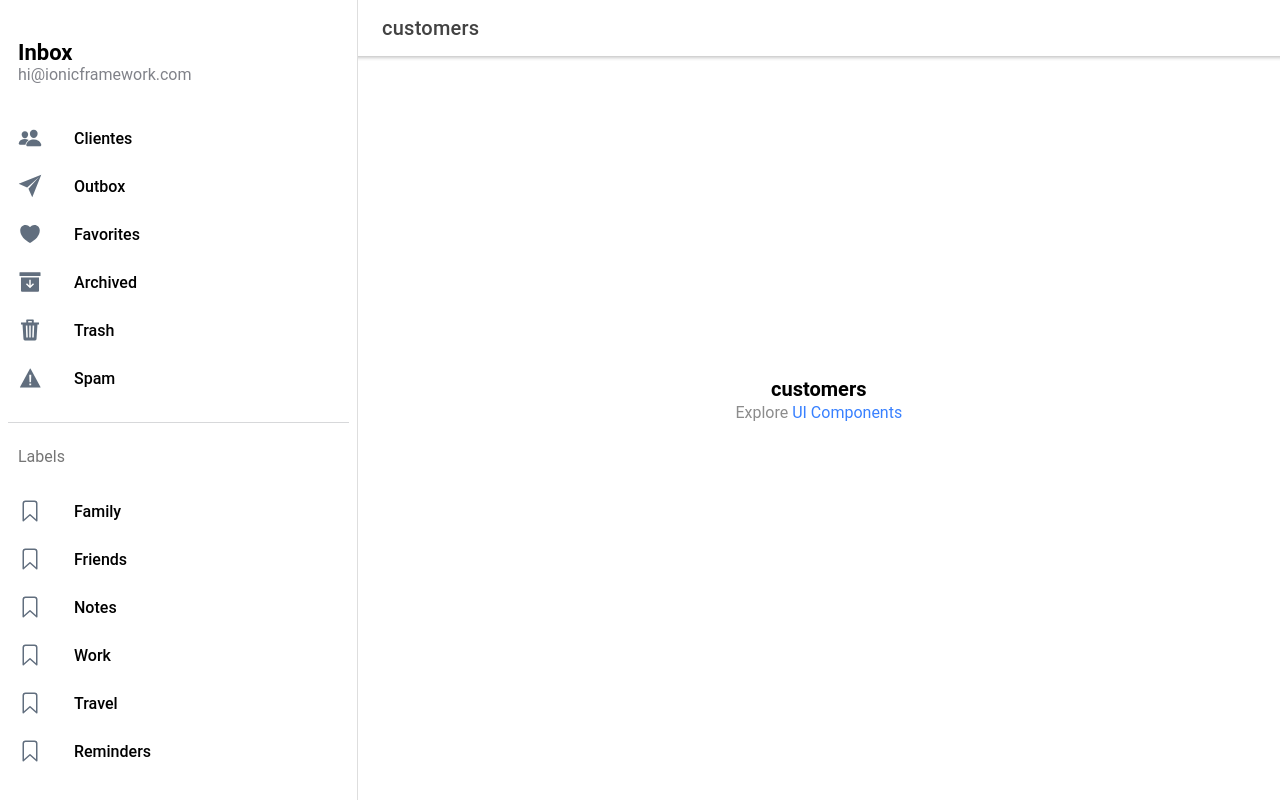
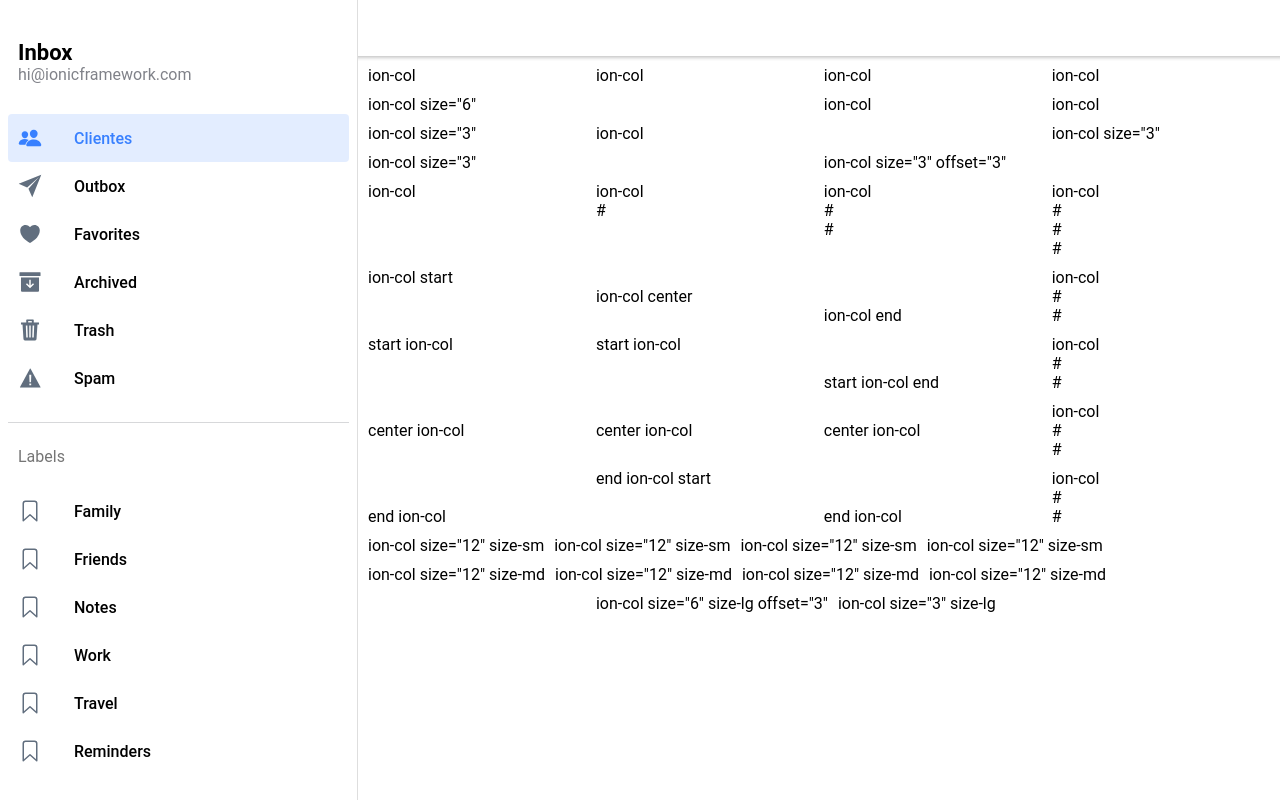
Before and after one commit to FernandoQuispeVillca/cursoreact, a React (Create React App) app: page /page/customers in a window 1280 px wide. Built offline with nearby package versions, Linux system fonts and the light colour scheme.

Commit message:
+add component grid

```diff
--- a/src/App.tsx
+++ b/src/App.tsx
@@ -3,6 +3,7 @@
 import { Redirect, Route } from 'react-router-dom';
 import Menu from './components/Menu';
 import Page from './pages/Page';
+import CustomerList from './pages/customer/CustomerList';
 
 /* Core CSS required for Ionic components to work properly */
 import '@ionic/react/css/core.css';
@@ -33,10 +34,10 @@
           <Menu />
           <IonRouterOutlet id="main">
             <Route path="/" exact={true}>
-              <Redirect to="/page/Inbox" />
+              <Redirect to="/page/customers" />
             </Route>
-            <Route path="/page/:name" exact={true}>
-              <Page />
+            <Route path="/page/customers" exact={true}>
+            <CustomerList />
             </Route>
           </IonRouterOutlet>
         </IonSplitPane>
--- a/src/components/Menu.tsx
+++ b/src/components/Menu.tsx
@@ -24,7 +24,7 @@
 const appPages: AppPage[] = [
   {
     title: 'Clientes',
-    url: '/page/Clientes',
+    url: '/page/customers',
     iosIcon: peopleOutline,
     mdIcon: people
   },
--- /dev/null
+++ b/src/pages/customer/CustomerList.tsx
@@ -0,0 +1,167 @@
+import { IonButtons, IonCol, IonContent, IonGrid, IonHeader, IonMenuButton, IonPage, IonRow, IonTitle, IonToolbar } from '@ionic/react';
+import { useParams } from 'react-router';
+import ExploreContainer from '../../components/ExploreContainer';
+// import './CustomerList.css';
+
+const CustomerList: React.FC = () => {
+
+  const { name } = useParams<{ name: string; }>();
+
+  return (
+    <IonPage>
+      <IonHeader>
+        <IonToolbar>
+          <IonButtons slot="start">
+            <IonMenuButton />
+          </IonButtons>
+          <IonTitle>{name}</IonTitle>
+        </IonToolbar>
+      </IonHeader>
+
+      <IonContent fullscreen>
+        <IonHeader collapse="condense">
+          <IonToolbar>
+            <IonTitle size="large">{name}</IonTitle>
+          </IonToolbar>
+        </IonHeader>
+
+
+        <IonGrid>
+          <IonRow>
+            <IonCol>ion-col</IonCol>
+            <IonCol>ion-col</IonCol>
+            <IonCol>ion-col</IonCol>
+            <IonCol>ion-col</IonCol>
+          </IonRow>
+
+          <IonRow>
+            <IonCol size="6">ion-col size="6"</IonCol>
+            <IonCol>ion-col</IonCol>
+            <IonCol>ion-col</IonCol>
+          </IonRow>
+
+          <IonRow>
+            <IonCol size="3">ion-col size="3"</IonCol>
+            <IonCol>ion-col</IonCol>
+            <IonCol size="3">ion-col size="3"</IonCol>
+          </IonRow>
+
+          <IonRow>
+            <IonCol size="3">ion-col size="3"</IonCol>
+            <IonCol size="3" offset="3">
+              ion-col size="3" offset="3"
+            </IonCol>
+          </IonRow>
+
+          <IonRow>
+            <IonCol>ion-col</IonCol>
+            <IonCol>
+              ion-col
+              <br />#
+            </IonCol>
+            <IonCol>
+              ion-col
+              <br />#
+              <br />#
+            </IonCol>
+            <IonCol>
+              ion-col
+              <br />#
+              <br />#
+              <br />#
+            </IonCol>
+          </IonRow>
+
+          <IonRow>
+            <IonCol className="ion-align-self-start">ion-col start</IonCol>
+            <IonCol className="ion-align-self-center">ion-col center</IonCol>
+            <IonCol className="ion-align-self-end">ion-col end</IonCol>
+            <IonCol>
+              ion-col
+              <br />#
+              <br />#
+            </IonCol>
+          </IonRow>
+
+          <IonRow className="ion-align-items-start">
+            <IonCol>start ion-col</IonCol>
+            <IonCol>start ion-col</IonCol>
+            <IonCol className="ion-align-self-end">start ion-col end</IonCol>
+            <IonCol>
+              ion-col
+              <br />#
+              <br />#
+            </IonCol>
+          </IonRow>
+
+          <IonRow className="ion-align-items-center">
+            <IonCol>center ion-col</IonCol>
+            <IonCol>center ion-col</IonCol>
+            <IonCol>center ion-col</IonCol>
+            <IonCol>
+              ion-col
+              <br />#
+              <br />#
+            </IonCol>
+          </IonRow>
+
+          <IonRow className="ion-align-items-end">
+            <IonCol>end ion-col</IonCol>
+            <IonCol className="ion-align-self-start">end ion-col start</IonCol>
+            <IonCol>end ion-col</IonCol>
+            <IonCol>
+              ion-col
+              <br />#
+              <br />#
+            </IonCol>
+          </IonRow>
+
+          <IonRow>
+            <IonCol size="12" size-sm>
+              ion-col size="12" size-sm
+            </IonCol>
+            <IonCol size="12" size-sm>
+              ion-col size="12" size-sm
+            </IonCol>
+            <IonCol size="12" size-sm>
+              ion-col size="12" size-sm
+            </IonCol>
+            <IonCol size="12" size-sm>
+              ion-col size="12" size-sm
+            </IonCol>
+          </IonRow>
+
+          <IonRow>
+            <IonCol size="12" size-md>
+              ion-col size="12" size-md
+            </IonCol>
+            <IonCol size="12" size-md>
+              ion-col size="12" size-md
+            </IonCol>
+            <IonCol size="12" size-md>
+              ion-col size="12" size-md
+            </IonCol>
+            <IonCol size="12" size-md>
+              ion-col size="12" size-md
+            </IonCol>
+          </IonRow>
+
+          <IonRow>
+            <IonCol size="6" size-lg offset="3">
+              ion-col size="6" size-lg offset="3"
+            </IonCol>
+            <IonCol size="3" size-lg>
+              ion-col size="3" size-lg
+            </IonCol>
+          </IonRow>
+        </IonGrid>
+
+
+
+
+      </IonContent>
+    </IonPage>
+  );
+};
+
+export default CustomerList;
```
